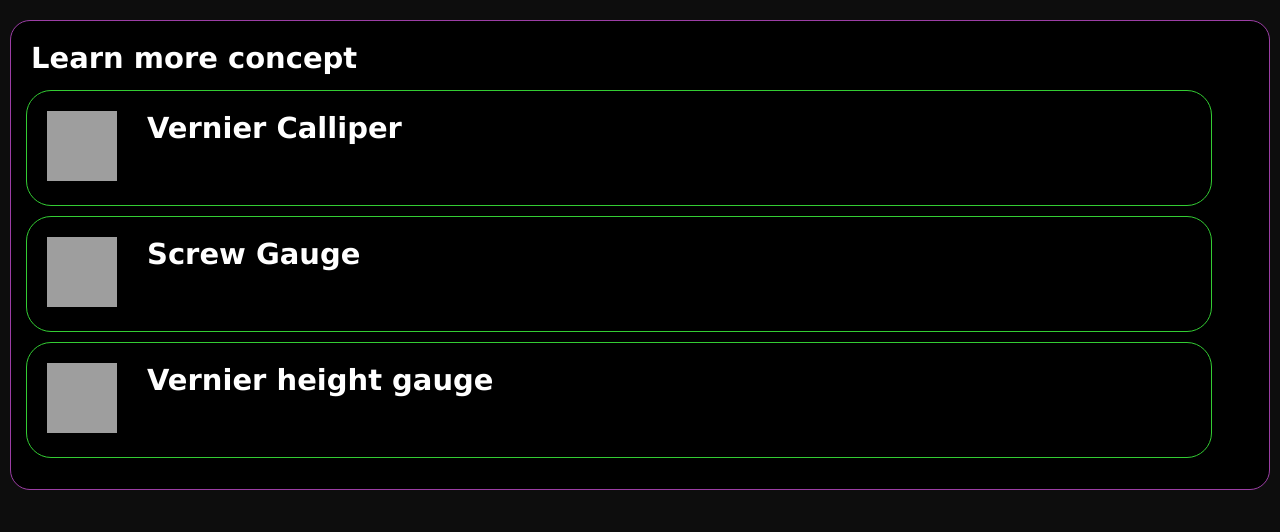
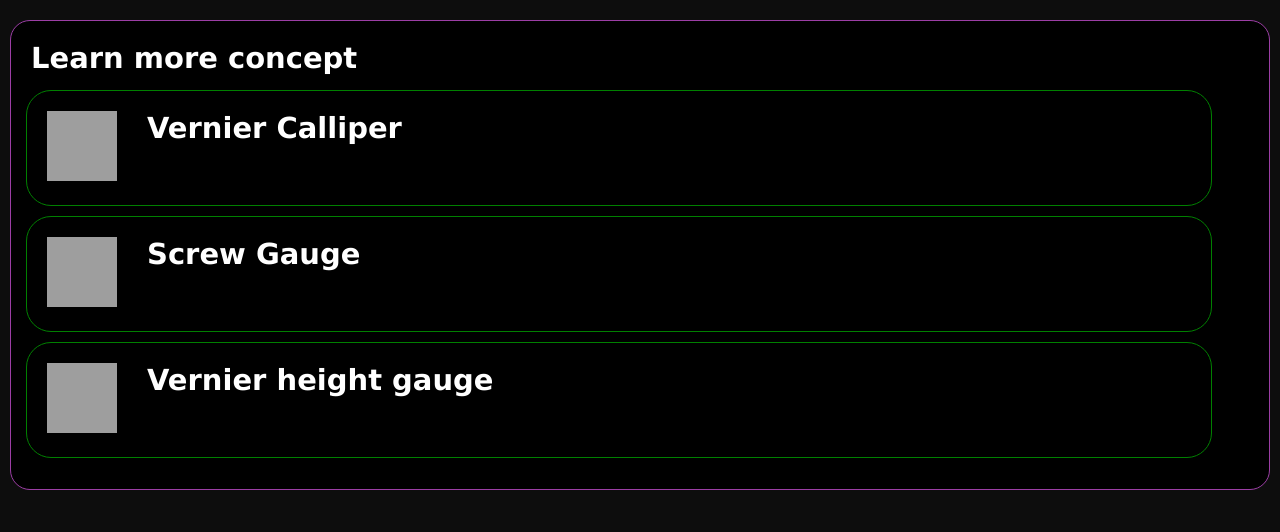
Before and after one commit to himesh-g/BoldBan, a plain HTML site: page index.html in a window 1280 px wide. Shown: the part 4662-5194 px from the top of the page. Drawn offline with Linux system fonts and the light colour scheme; grey boxes are pictures that could not be loaded.

Commit message:
Update h.css

```diff
--- a/h.css
+++ b/h.css
@@ -237,7 +237,7 @@ a {
     width:95%;
     margin:10px;
     padding:5px;
-    border:1px solid #33cc33;
+    border:1px solid green;
     border-radius:25px;
   }
   .smallimg{
```
